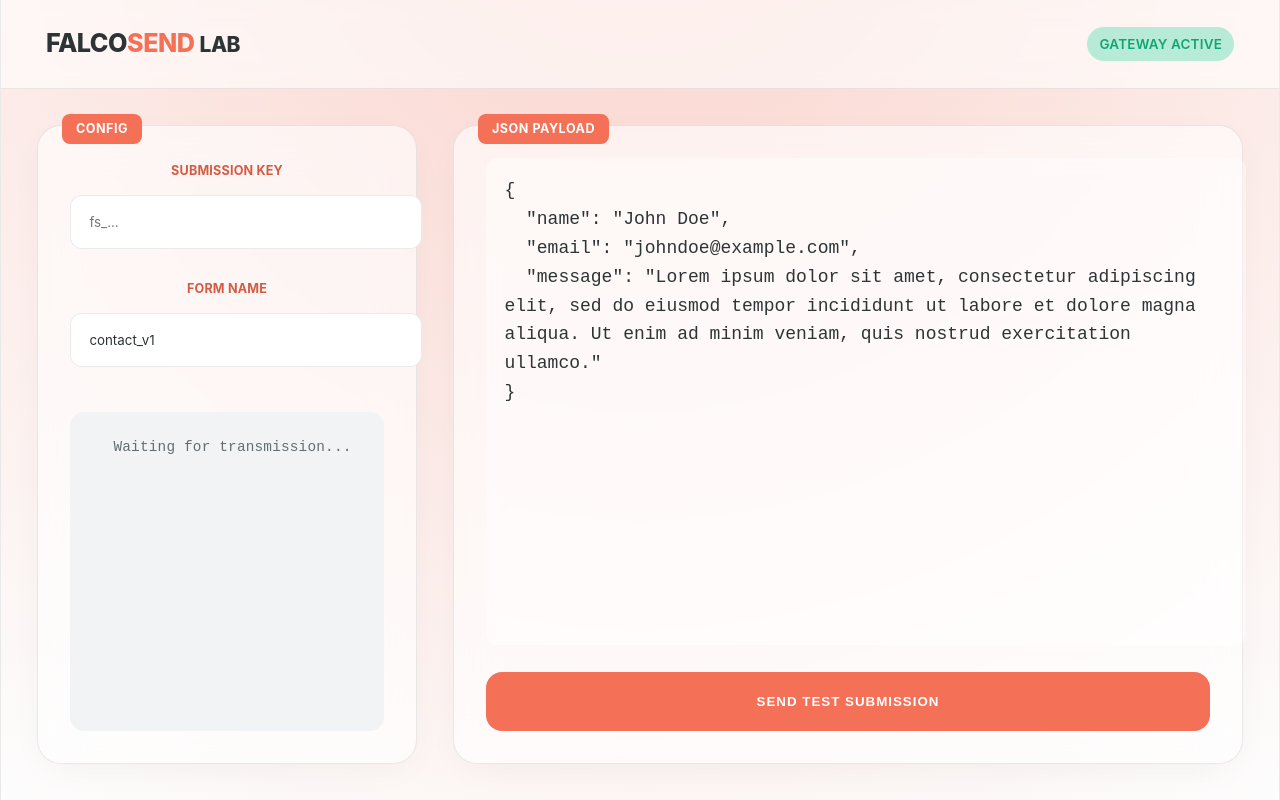
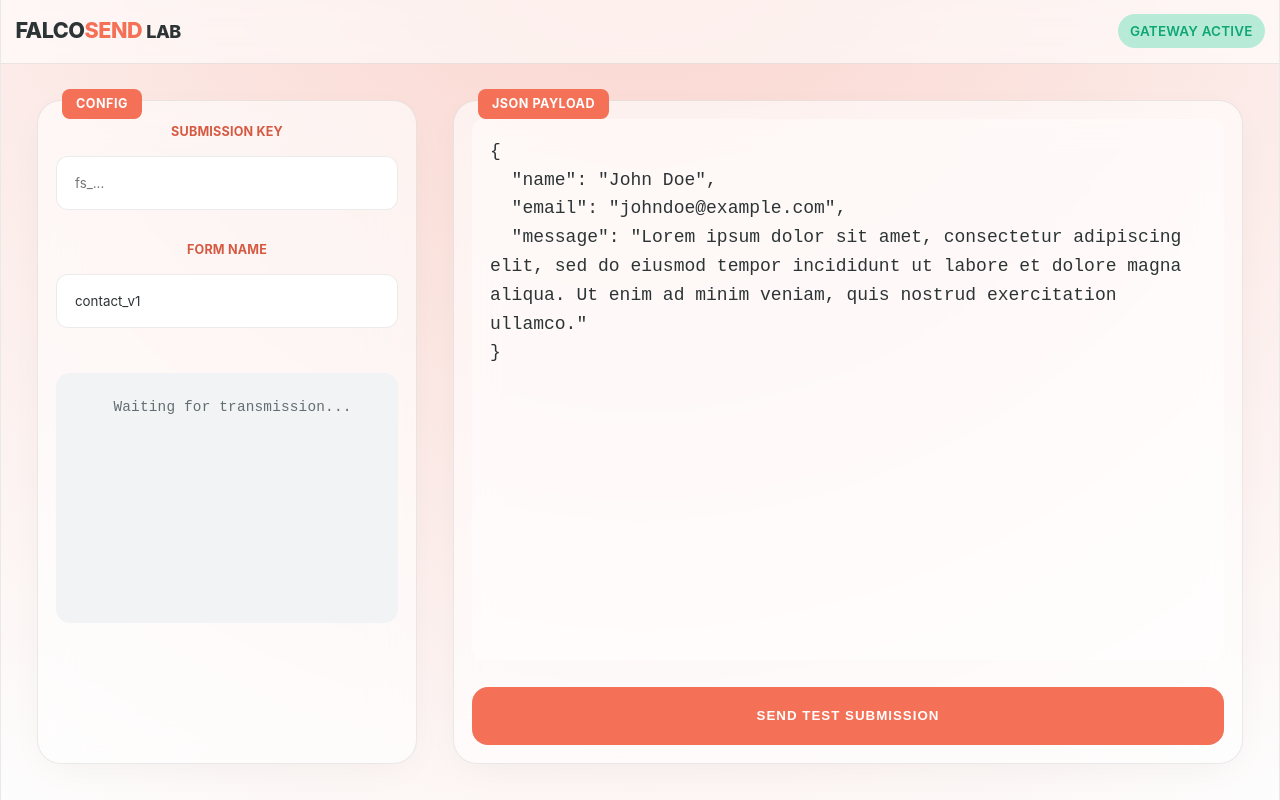
Before and after one commit to elisoft-engineer/falcosend-lab, a React (Vite) app: page / in a window 1280 px wide. Built offline with nearby package versions, Linux system fonts and the light colour scheme.

Commit message:
Make terminal log scrollable

```diff
--- a/src/App.css
+++ b/src/App.css
@@ -11,6 +11,10 @@
   --text-main: #2d3436;
   --glass: rgba(255, 255, 255, 0.6);
   --border: rgba(0, 0, 0, 0.08);
+}
+
+* {
+  box-sizing: border-box;
 }
 
 body {
@@ -29,7 +33,7 @@ body {
 }
 
 .glass-header {
-  padding: 1.5rem 2.5rem;
+  padding: .8rem;
   display: flex;
   justify-content: space-between;
   align-items: center;
@@ -39,7 +43,7 @@ body {
 }
 
 .logo {
-  font-size: 1.4rem;
+  font-size: 1.2rem;
   font-weight: 800;
   letter-spacing: -0.5px;
   color: var(--text-main);
@@ -69,7 +73,7 @@ body {
   backdrop-filter: blur(20px);
   border: 1px solid var(--border);
   border-radius: 24px;
-  padding: 1.8rem;
+  padding: 1rem;
   position: relative;
   display: flex;
   flex-direction: column;
@@ -123,8 +127,11 @@ input:focus, textarea:focus {
   padding: 1.2rem;
   font-size: 0.8rem;
   border-radius: 14px;
+  max-height: 250px;
   overflow-y: auto;
   font-family: 'JetBrains Mono', monospace;
+  scrollbar-width: .5rem;
+  scrollbar-color: var(--primary) var(--glass);
 }
 
 .log-entry { margin-bottom: 0.6rem; border-left: 3px solid transparent; padding-left: 8px; }
```
